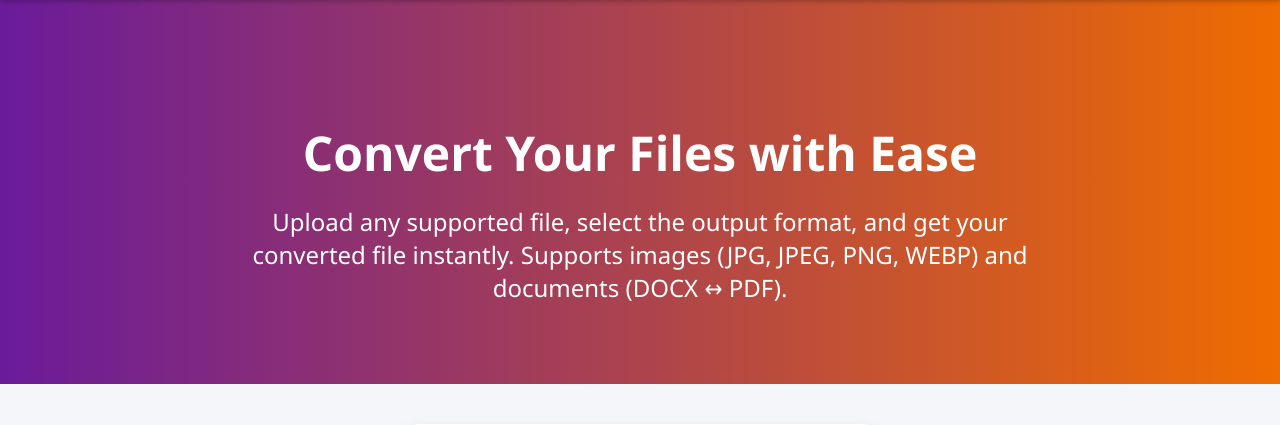
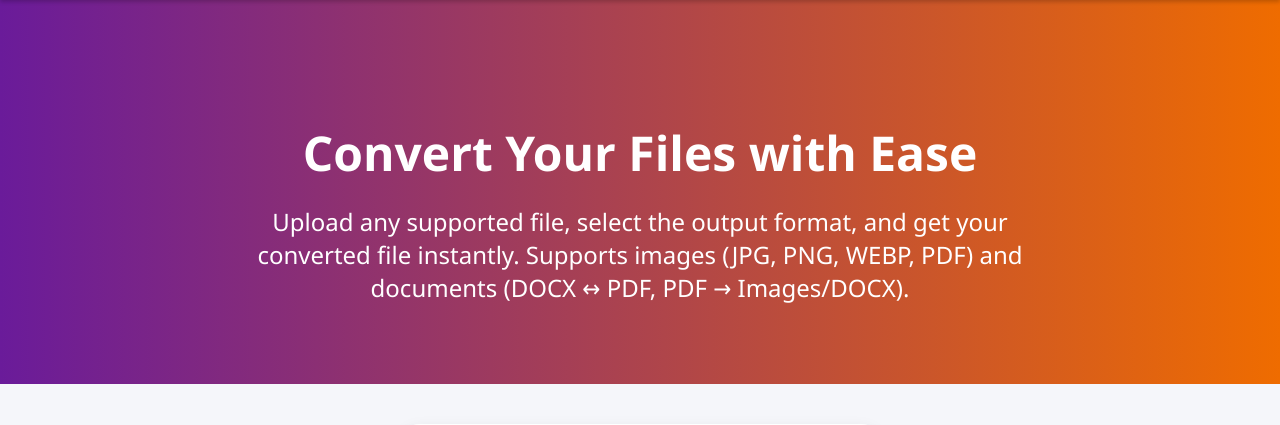
Before and after one commit to Talhasaeed420/Convertor-service, a Flask app: page / in a window 1280 px wide. Shown: the part 74-499 px from the top of the page. Run offline with Flask 3, Linux system fonts and the light colour scheme.

Commit message:
Fixed the issues

```diff
--- a/app.py
+++ b/app.py
@@ -1,10 +1,13 @@
-# app.py (No changes needed, but ensuring routes are there)
 import os
+import uuid
+import logging
+import traceback
 from flask import Flask, request, send_file, render_template, jsonify, url_for
 from werkzeug.utils import secure_filename
 from PIL import Image
-from docx2pdf import convert as docx_to_pdf
-from pdf2docx import Converter as pdf_to_docx
+
+logging.basicConfig(level=logging.INFO)
+logger = logging.getLogger(__name__)
 
 UPLOAD_FOLDER = "uploads"
 OUTPUT_FOLDER = "outputs"
@@ -16,11 +19,93 @@ app.config["OUTPUT_FOLDER"] = OUTPUT_FOLDER
 os.makedirs(UPLOAD_FOLDER, exist_ok=True)
 os.makedirs(OUTPUT_FOLDER, exist_ok=True)
 
+IMAGE_FORMAT_MAP = {
+    "jpg": "JPEG",
+    "jpeg": "JPEG",
+    "png": "PNG",
+    "webp": "WEBP",
+    "bmp": "BMP",
+    "gif": "GIF",
+    "tiff": "TIFF",
+    "pdf": "PDF",
+}
+
+IMAGE_EXTENSIONS = {".jpg", ".jpeg", ".png", ".webp", ".bmp", ".gif", ".tiff"}
+
+
+def convert_image(input_path, output_path, target_format):
+    target_format = target_format.lower()
+    pil_format = IMAGE_FORMAT_MAP.get(target_format, target_format.upper())
+
+    with Image.open(input_path) as img:
+        # Handle alpha channel when converting to formats that don't support transparency
+        if pil_format in ("JPEG", "PDF"):
+            if img.mode in ("RGBA", "LA", "P"):
+                # Composite transparent images over a solid white background
+                bg = Image.new("RGB", img.size, (255, 255, 255))
+                if img.mode == "P":
+                    img = img.convert("RGBA")
+                mask = img.split()[-1] if "A" in img.getbands() else None
+                bg.paste(img, mask=mask)
+                img = bg
+            elif img.mode != "RGB":
+                img = img.convert("RGB")
+
+        img.save(output_path, format=pil_format)
+
+
+def convert_docx_to_pdf(input_path, output_path):
+    try:
+        import pymupdf
+        doc = pymupdf.open(input_path)
+        pdf_bytes = doc.convert_to_pdf()
+        with pymupdf.open("pdf", pdf_bytes) as pdf_doc:
+            pdf_doc.save(output_path)
+        doc.close()
+    except Exception as e:
+        logger.warning(f"PyMuPDF docx conversion failed ({e}), trying docx2pdf...")
+        try:
+            from docx2pdf import convert as docx_to_pdf
+            docx_to_pdf(input_path, output_path)
+        except Exception as e2:
+            raise RuntimeError(f"DOCX to PDF conversion failed: {e2}")
+
+    if not os.path.exists(output_path) or os.path.getsize(output_path) == 0:
+        raise RuntimeError("DOCX to PDF conversion produced an empty or missing file.")
+
+
+def convert_pdf_to_docx(input_path, output_path):
+    from pdf2docx import Converter
+    cv = Converter(input_path)
+    try:
+        cv.convert(output_path)
+    finally:
+        cv.close()
+
+    if not os.path.exists(output_path) or os.path.getsize(output_path) == 0:
+        raise RuntimeError("PDF to DOCX conversion produced an empty or missing file.")
+
+
+def convert_pdf_to_image(input_path, output_path, target_format):
+    import pymupdf
+    doc = pymupdf.open(input_path)
+    if len(doc) == 0:
+        raise RuntimeError("PDF contains no pages.")
+
+    # Render first page at high quality
+    page = doc[0]
+    pix = page.get_pixmap(dpi=150)
+    image_fmt = "jpeg" if target_format in ["jpg", "jpeg"] else target_format
+    pix.save(output_path, output=image_fmt)
+    doc.close()
+
+    if not os.path.exists(output_path) or os.path.getsize(output_path) == 0:
+        raise RuntimeError("PDF to Image conversion produced an empty or missing file.")
+
 
 @app.route("/")
 def home():
     return render_template("index.html")
-
 
 
 @app.route("/convert", methods=["POST"])
@@ -29,43 +114,55 @@ def convert_file():
         return jsonify({"error": "No file uploaded"}), 400
 
     file = request.files["file"]
-    target_format = request.form.get("format")
+    target_format = request.form.get("format", "").strip().lower()
 
     if file.filename == "":
         return jsonify({"error": "Empty filename"}), 400
 
-    filename = secure_filename(file.filename)
-    input_path = os.path.join(app.config["UPLOAD_FOLDER"], filename)
+    original_filename = secure_filename(file.filename)
+    if not original_filename:
+        original_filename = "upload"
+
+    name, ext = os.path.splitext(original_filename)
+    ext = ext.lower()
+
+    unique_id = uuid.uuid4().hex[:8]
+    input_path = os.path.join(app.config["UPLOAD_FOLDER"], f"{unique_id}_{original_filename}")
     file.save(input_path)
 
-    name, ext = os.path.splitext(filename)
-    ext = ext.lower()
-
-    output_filename = f"{name}.{target_format}"
+    output_filename = f"{name}_{unique_id}.{target_format}"
     output_path = os.path.join(app.config["OUTPUT_FOLDER"], output_filename)
 
     try:
-        # ---- IMAGE CONVERSION ----
-        if ext in [".jpg", ".jpeg", ".png", ".webp"] and target_format in ["jpg", "jpeg", "png", "webp"]:
-            img = Image.open(input_path)
-            img = img.convert("RGB") if target_format in ["jpg", "jpeg"] else img
-            img.save(output_path, target_format.upper())
+        # ---- IMAGE CONVERSIONS ----
+        if ext in IMAGE_EXTENSIONS and target_format in IMAGE_FORMAT_MAP:
+            convert_image(input_path, output_path, target_format)
 
         # ---- DOCX TO PDF ----
         elif ext == ".docx" and target_format == "pdf":
-            docx_to_pdf(input_path, output_path)
+            convert_docx_to_pdf(input_path, output_path)
 
         # ---- PDF TO DOCX ----
         elif ext == ".pdf" and target_format == "docx":
-            cv = pdf_to_docx(input_path)
-            cv.convert(output_path)
-            cv.close()
+            convert_pdf_to_docx(input_path, output_path)
+
+        # ---- PDF TO IMAGE ----
+        elif ext == ".pdf" and target_format in ["jpg", "jpeg", "png", "webp"]:
+            convert_pdf_to_image(input_path, output_path, target_format)
 
         else:
-            return jsonify({"error": "Unsupported conversion"}), 400
+            return jsonify({"error": f"Unsupported conversion from {ext or 'unknown'} to {target_format}"}), 400
 
     except Exception as e:
+        logger.error(f"Conversion error: {traceback.format_exc()}")
         return jsonify({"error": f"Conversion failed: {str(e)}"}), 500
+    finally:
+        # Clean up temporary uploaded file
+        if os.path.exists(input_path):
+            try:
+                os.remove(input_path)
+            except OSError:
+                pass
 
     download_url = url_for("download_file", filename=output_filename, _external=True)
     return jsonify({"download_url": download_url})
@@ -73,11 +170,13 @@ def convert_file():
 
 @app.route("/download/<filename>")
 def download_file(filename):
-    file_path = os.path.join(app.config["OUTPUT_FOLDER"], filename)
+    safe_filename = secure_filename(filename)
+    file_path = os.path.join(app.config["OUTPUT_FOLDER"], safe_filename)
+    if not os.path.exists(file_path):
+        return jsonify({"error": "File not found"}), 404
     return send_file(file_path, as_attachment=True)
 
 
 if __name__ == "__main__":
-    import os
     port = int(os.environ.get("PORT", 5000))
     app.run(host="0.0.0.0", port=port, debug=False)
--- a/requirements.txt
+++ b/requirements.txt
@@ -3,3 +3,4 @@ Werkzeug
 docx2pdf
 pdf2docx
 Pillow
+pymupdf
--- a/static/script.js
+++ b/static/script.js
@@ -33,17 +33,20 @@ if (fileInput) {
     formatSelect.innerHTML = ""; // Clear options
     let options = [];
 
-    if (["jpg", "jpeg", "png", "webp"].includes(ext)) {
-      options = ["jpg", "jpeg", "png", "webp"];
+    if (["jpg", "jpeg", "png", "webp", "bmp", "gif", "tiff"].includes(ext)) {
+      options = ["png", "jpg", "jpeg", "webp", "pdf"].filter((opt) => opt !== ext);
+      if (options.length === 0) {
+        options = ["png", "jpg", "jpeg", "webp", "pdf"];
+      }
     } else if (ext === "docx") {
       options = ["pdf"];
     } else if (ext === "pdf") {
-      options = ["docx"];
+      options = ["docx", "png", "jpg"];
     }
 
     if (options.length === 0) {
       errorSection.classList.remove("hidden");
-      errorMsg.textContent = "Unsupported file type. Please upload an image (JPG, JPEG, PNG, WEBP), DOCX, or PDF.";
+      errorMsg.textContent = "Unsupported file type. Please upload an image (JPG, PNG, WEBP, etc.), DOCX, or PDF.";
       formatSelect.disabled = true;
       convertBtn.disabled = true;
     } else {
--- a/templates/index.html
+++ b/templates/index.html
@@ -24,7 +24,7 @@
   <section class="hero animate-slide-up">
     <div class="hero-content">
       <h1>Convert Your Files with Ease</h1>
-      <p>Upload any supported file, select the output format, and get your converted file instantly. Supports images (JPG, JPEG, PNG, WEBP) and documents (DOCX ↔ PDF).</p>
+      <p>Upload any supported file, select the output format, and get your converted file instantly. Supports images (JPG, PNG, WEBP, PDF) and documents (DOCX ↔ PDF, PDF → Images/DOCX).</p>
     </div>
   </section>
 
```
Also changed, not shown: outputs/Appaura_7a2ce31e.webp (added), outputs/Appaura_ceba39f7.png (added).
